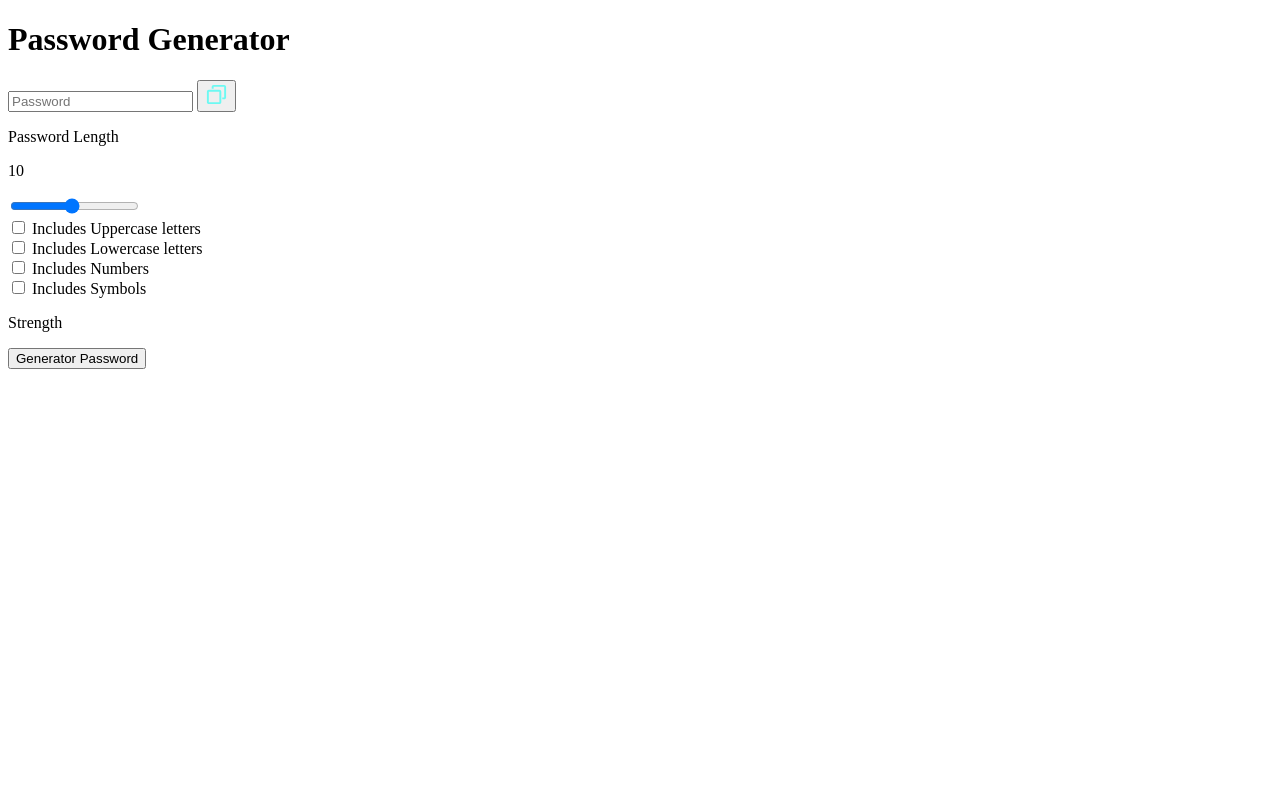
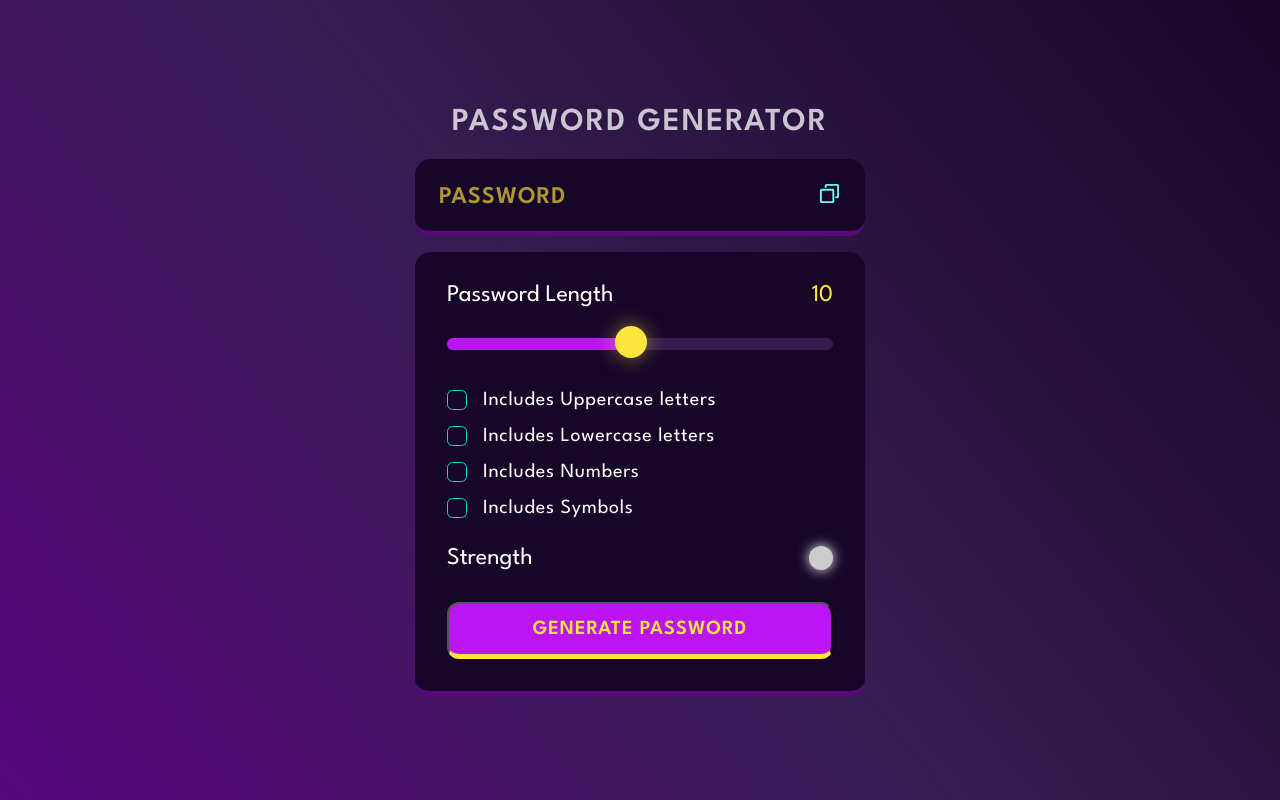
Before and after one commit to siddhantgavand12/password_generator, a plain HTML site: page index.html in a window 1280 px wide. Drawn offline with Linux system fonts and the light colour scheme.

Commit message:
added css

```diff
--- a/index.html
+++ b/index.html
@@ -2,64 +2,79 @@
 <html lang="en">
 <head>
     <meta charset="UTF-8">
+    <meta http-equiv="X-UA-Compatible" content="IE=edge">
     <meta name="viewport" content="width=device-width, initial-scale=1.0">
-    <title>Password Generator</title>
+    <title>Document</title>
+    <link rel="preconnect" href="https://fonts.googleapis.com" />
+    <link rel="preconnect" href="https://fonts.gstatic.com" crossorigin />
+    <link
+      href="https://fonts.googleapis.com/css2?family=League+Spartan:wght@100;200;300;400;600&display=swap"
+      rel="stylesheet"
+    />
+    <link rel="stylesheet" href="styles.css">
 </head>
 <body>
 
     <div class="container">
+
         <h1>Password Generator</h1>
 
-        <div class="dispay-container">
-            <input readonly placeholder="Password" class="dispay" data-passwordDisplay>
+        <div class="display-container">
 
-            <button data-copy>
-                <span data-copyMsg></span>
+            <input readonly placeholder="Password" class="display" data-passwordDisplay>
+
+            <button class="copyBtn" data-copy>
+                <span class="tooltip" data-copyMsg></span>
                 <img src="./assets/copy.svg" alt="copy" width="23" height="23">
             </button>
+
         </div>
 
+
         <div class="input-container">
+
+            <!--password length section-->
             <div class="length-container">
                 <p>Password Length</p>
                 <p data-lengthNumber>0</p>
             </div>
 
-            <!-- slider  -->
+            <!--slider-->
             <input type="range" min="1" max="20" class="slider" step="1" data-lengthSlider>
 
-            <!-- Checkboxes -->
-             <div>
-                <input type="checkbox" name="" id="uppercase">
+            <!-- checkboxes-->
+            <div class="check">
+                <input type="checkbox" id="uppercase">
                 <label for="uppercase">Includes Uppercase letters</label>
-             </div>
-             <div>
-                <input type="checkbox" name="" id="lowercase">
+            </div>
+
+            <div class="check">
+                <input type="checkbox" id="lowercase">
                 <label for="lowercase">Includes Lowercase letters</label>
-             </div>
-             <div>
-                <input type="checkbox" name="" id="numbers">
-                <label for="numbers">Includes Numbers</label>
-             </div>
-             <div>
-                <input type="checkbox" name="" id="symbols">
-                <label for="symbols">Includes Symbols</label>
-             </div>
+            </div>
 
-             <!-- strength section  -->
-              <div class="strength-container">
+            <div class="check">
+                <input type="checkbox" id="numbers">
+                <label for="numbers">Includes Numbers </label>
+            </div>
+
+            <div class="check">
+                <input type="checkbox" id="symbols">
+                <label for="symbols">Includes Symbols </label>
+            </div>
+
+            <!-- strength section-->
+            <div class="strength-container">
                 <p>Strength</p>
-                <div data-indicator></div>
-              </div>
+                <div class="indicator" data-indicator></div>
+            </div>
 
-              <!-- Generator Password  -->
-               <button class="generateButton">Generator Password</button>
+            <!-- generate password-->
+            <button class="generateButton">Generate Password</button>
+
         </div>
 
-
     </div>
-
     <script src="script.js"></script>
-
 </body>
 </html>
--- a/script.js
+++ b/script.js
@@ -20,6 +20,7 @@ let passwordLength = 10;
 let checkCount = 0;
 handleSlider();
 //ste strength circle color to grey
+setIndicator("#ccc");
 
 
 //set passwordLength
@@ -27,11 +28,14 @@ function handleSlider() {
     inputSlider.value = passwordLength;
     lengthDisplay.innerText = passwordLength;
     //or kuch bhi karna chahiye ? - HW
+    const min = inputSlider.min;
+    const max = inputSlider.max;
+    inputSlider.style.backgroundSize = ( (passwordLength - min)*100/(max - min)) + "% 100%"
 }
 
 function setIndicator(color) {
     indicator.style.backgroundColor = color;
-    //shadow - HW
+    indicator.style.boxShadow = `0px 0px 12px 1px ${color}`;
 }
 
 function getRndInteger(min, max) {
@@ -95,20 +99,12 @@ async function copyContent() {
 
 }
 
-inputSlider.addEventListener('input', (e) => {
-    passwordLength = e.target.value;
-    handleSlider();
-})
-
-copyBtn.addEventListener('click', () => {
-    if(passwordDisplay.value)
-        copyContent();
-})
-
 function shufflePassword(array) {
     //Fisher Yates Method
     for (let i = array.length - 1; i > 0; i--) {
+        //random J, find out using random function
         const j = Math.floor(Math.random() * (i + 1));
+        //swap number at i index and j index
         const temp = array[i];
         array[i] = array[j];
         array[j] = temp;
@@ -118,95 +114,103 @@ function shufflePassword(array) {
     return str;
 }
 
-function handleCheckBoxChange(){
+function handleCheckBoxChange() {
     checkCount = 0;
-    allCheckBox.forEach((checkbox) =>{
-        if(checkbox.checked){
+    allCheckBox.forEach( (checkbox) => {
+        if(checkbox.checked)
             checkCount++;
-        }
+    });
 
-        //spacial case
-        if(passwordLength < checkCount){
+    //special condition
+    if(passwordLength < checkCount ) {
         passwordLength = checkCount;
         handleSlider();
     }
-    })
 }
 
 allCheckBox.forEach( (checkbox) => {
     checkbox.addEventListener('change', handleCheckBoxChange);
 })
 
+
+inputSlider.addEventListener('input', (e) => {
+    passwordLength = e.target.value;
+    handleSlider();
+})
+
+
+copyBtn.addEventListener('click', () => {
+    if(passwordDisplay.value)
+        copyContent();
+})
+
 generateBtn.addEventListener('click', () => {
-  if(checkCount <= 0){
+    //none of the checkbox are selected
+
+    if(checkCount == 0)
         return;
-  }
 
-  if(passwordLength < checkCount){
+    if(passwordLength < checkCount) {
         passwordLength = checkCount;
         handleSlider();
     }
 
-  // let's start the journey to find new password
-
+    // let's start the jouney to find new password
+    console.log("Starting the Journey");
     //remove old password
     password = "";
-  //   console.log("journey done");
 
     //let's put the stuff mentioned by checkboxes
-//   if(uppercaseCheck.checked){
-//     password = generateUpperCase();
-//   }
-//   if(lowercaseCheck.checked){
-//     password = generateLowerCase();
-//   }
-//   if(numbersCheck.checked){
-//     password = generateRandomNumber();
-//   }
-//   if(symbolsCheck.checked){
-//     password = generateSymbol();
-//   }
 
-    let funArr = [];
+    // if(uppercaseCheck.checked) {
+    //     password += generateUpperCase();
+    // }
 
-    if(uppercaseCheck.checked){
-        funArr.push(generateUpperCase);
-    }
+    // if(lowercaseCheck.checked) {
+    //     password += generateLowerCase();
+    // }
 
-    if(lowercaseCheck.checked){
-        funArr.push(generateLowerCase);
-    }
+    // if(numbersCheck.checked) {
+    //     password += generateRandomNumber();
+    // }
 
-    if(numbersCheck.checked){
-        funArr.push(generateRandomNumber);
-    }
+    // if(symbolsCheck.checked) {
+    //     password += generateSymbol();
+    // }
 
-    if(symbolsCheck.checked){
-        funArr.push(generateSymbol);
-    }
+    let funcArr = [];
+
+    if(uppercaseCheck.checked)
+        funcArr.push(generateUpperCase);
+
+    if(lowercaseCheck.checked)
+        funcArr.push(generateLowerCase);
+
+    if(numbersCheck.checked)
+        funcArr.push(generateRandomNumber);
+
+    if(symbolsCheck.checked)
+        funcArr.push(generateSymbol);
 
     //compulsory addition
-    for (let i = 0; i < funArr.length; i++) {
-        password += funArr[i]();
+    for(let i=0; i<funcArr.length; i++) {
+        password += funcArr[i]();
     }
-    // console.log("compulsory addition done");
+    console.log("COmpulsory adddition done");
 
-    for (let i = 0; i< passwordLength-funArr.length; i++){
-        let randIndex = getRndInteger(0,funArr.length);
-        password += funArr[randIndex]();
+    //remaining adddition
+    for(let i=0; i<passwordLength-funcArr.length; i++) {
+        let randIndex = getRndInteger(0 , funcArr.length);
+        console.log("randIndex" + randIndex);
+        password += funcArr[randIndex]();
     }
-
+    console.log("Remaining adddition done");
     //shuffle the password
     password = shufflePassword(Array.from(password));
-    // console.log("shuffle done");
-
-    // show in UI
+    console.log("Shuffling done");
+    //show in UI
     passwordDisplay.value = password;
-    // console.log("showing on UI done");
-
-    //calculating strength
+    console.log("UI adddition done");
+    //calculate strength
     calcStrength();
-    // console.log("strength calculation done");
-
-
-})
+});
--- /dev/null
+++ b/styles.css
@@ -0,0 +1,282 @@
+*,
+*::before,
+*::after {
+    margin: 0;
+    padding: 0;
+    box-sizing: border-box;
+    font-family: 'League Spartan', sans-serif;
+}
+
+:root {
+
+    --dk-violet: hsl(268, 75%, 9%);
+    --lt-violet: hsl(268, 47%, 21%);
+    --lt-violet2: hsl(281, 89%, 26%);
+    --vb-violet: hsl(285, 91%, 52%);
+    --vb-violet2: hsl(290, 70%, 36%);
+
+    --vb-yellow: hsl(52, 100%, 62%);
+
+
+    --pl-white: hsl(0, 0%, 100%);
+
+    --vb-cyan: hsl(176, 100%, 44%);
+    --vb-cyan2: hsl(177, 92%, 70%);
+    --dk-text: hsl(198, 20%, 13%);
+}
+
+body {
+    width: 100vw;
+    height: 100vh;
+    display: flex;
+    flex-direction: column;
+    align-items: center;
+    justify-content: center;
+    background: linear-gradient(231deg, rgba(22, 6, 40, 1) 0%, rgba(52, 28, 79, 1) 50%, rgba(88, 7, 125, 1) 100%);
+}
+
+.container {
+    width: 90%;
+    max-width: 450px;
+}
+
+h1 {
+    color: var(--pl-white);
+    opacity: 0.75;
+    text-transform: uppercase;
+    letter-spacing: 2px;
+    text-align: center;
+    line-height: 1.2;
+}
+
+.display-container {
+    position: relative;
+    background-color: var(--dk-violet);
+    border-radius: 1rem;
+    border-bottom: 0.35rem solid var(--lt-violet2);
+    margin: 1rem 0;
+    padding-top: 0.35rem;
+}
+
+
+.display {
+    width: 100%;
+    background-color: transparent;
+    padding: 1.15rem 1rem;
+    color: var(--vb-yellow);
+    font-weight: 600;
+    font-size: 1.5rem;
+    line-height: 30px;
+    letter-spacing: 1px;
+    padding-right: 3.25rem;
+    border:none;
+  }
+
+.display::placeholder {
+    position:absolute;
+    top: 50%;
+    left: 1.5rem;
+    font-size: 1.5rem;
+    line-height:30px;
+    color:var(--vb-yellow);
+    opacity: 0.65;
+    text-transform: uppercase;
+    transform: translateY(-50%);
+}
+
+.display-container button {
+    position:absolute;
+    top:50%;
+    right:1.5rem;
+    transform: translateY(-50%);
+}
+
+.input-container{
+    width:100%;
+    background-color: var(--dk-violet);
+    border-radius: 1rem;
+    padding: 2rem;
+    border-bottom: 0.35rem solid var(--lt-violet2);
+}
+
+
+.length-container {
+    display: flex;
+    justify-content: space-between;
+    align-items: center;
+}
+
+
+.length-container p:nth-child(1) {
+    color:var(--pl-white);
+    font-size: 1.5rem;
+}
+
+
+.length-container p:nth-child(2) {
+    color:var(--vb-yellow);
+    font-size: 1.5rem;
+}
+
+
+.strength-container {
+    display: flex;
+    justify-content: space-between;
+    align-items: center;
+    margin-top: 1.75rem;
+    margin-bottom: 2rem;
+}
+
+
+.strength-container p{
+    color:var(--pl-white);
+    font-size: 1.5rem;
+}
+
+.indicator {
+    width:1.5rem;
+    height:1.5rem;
+    border-radius:50%;
+}
+
+.generateButton {
+    cursor: pointer;
+    width: 100%;
+    padding: 1rem 0;
+    background-color: var(--vb-violet);
+    text-align: center;
+    border-radius: 0.75rem;
+    border-bottom: 0.35rem solid var(--vb-yellow);
+    text-transform: uppercase;
+    letter-spacing: 1px;
+    color: var(--vb-yellow);
+    font-weight: 600;
+    font-size: 1.25rem;
+  }
+
+.check {
+    display: flex;
+    align-items: center;
+    margin: 1rem 0;
+    gap: 0 1rem;
+}
+
+.check input{
+    appearance: none;
+    width: 20px;
+    height: 20px;
+    border: 1px solid var(--vb-cyan);
+    cursor: pointer;
+    position: relative;
+    border-radius: 0.35rem;
+}
+
+
+.check input:checked{
+    background-color: var(--vb-cyan);
+}
+
+
+.check input:checked::before {
+    content: '✔';
+    position: absolute;
+    color: var(--dk-text);
+    font-size:1.05rem;
+    font-weight: 600;
+    left:50%;
+    top:-3.5px;
+    transform: translateX(-50%);
+}
+
+.check label {
+    color: var(--pl-white);
+    font-size: 1.25rem;
+    letter-spacing: 0.75px;
+}
+
+.copyBtn{
+    cursor: pointer;
+    background-color: transparent;
+    border:none;
+    outline:none;
+}
+
+.tooltip {
+    position: absolute;
+    background-color: var(--vb-violet2);
+    color: var(--vb-yellow);
+    font-size: 1.25rem;
+    top: -35px;
+    left: -25px;
+    padding: 5px 10px;
+    border-radius: 1rem;
+    opacity: 0;
+    transform: scale(0);
+    transform-origin: bottom;
+    transition: all 250ms ease-in-out;
+  }
+
+  .tooltip.active {
+    opacity: 1;
+    transform: scale(1);
+  }
+
+.slider{
+    appearance: none;
+    width:100%;
+    height: 0.75rem;
+    cursor: pointer;
+    background-color: var(--lt-violet);
+    border-radius: 1rem;
+    margin-top: 2rem;
+    margin-bottom: 1.5rem;
+    background-image: linear-gradient(var(--vb-violet), var(--vb-violet));
+    background-repeat: no-repeat;
+    border:none;
+    outline:none;
+    z-index:-1;
+}
+
+.slider::-webkit-slider-thumb {
+    position:relative;
+    z-index:1;
+    appearance: none;
+    height:2rem;
+    width:2rem;
+    border-radius: 50%;
+    background-color: var(--vb-yellow);
+    cursor:pointer;
+    margin-top: -3px;
+    box-shadow: 0px 0px 20px 0px rgba(255, 229, 61, 0.50);
+    transition: all 100ms ease-in;
+}
+
+.slider:focus{
+    outline: 3px solid var(--vb-yellow);
+}
+
+.slider::-webkit-slider-thumb:hover{
+    outline: 2px solid var(--vb-yellow);
+    background-color: var(--dk-violet);
+    box-shadow: 0px 0px 25px 5px rgba(255, 229, 61, 0.80);
+}
+
+
+/*Homework -> Explore below code */
+/* .slider::-moz-range-thumb {
+    position: relative;
+    z-index: 1;
+    appearance: none;
+    height: 2rem;
+    width: 2rem;
+    border-radius: 50%;
+    background: var(--vb-yellow);
+    box-shadow: 0px 0px 20px 0px rgba(255, 229, 61, 0.50);
+    cursor: pointer;
+  }
+
+  .slider::-moz-range-thumb:hover {
+    outline: 2px solid var(--vb-yellow);
+    background-color: var(--dk-violet);
+    box-shadow: 0px 0px 25px 5px rgba(255, 229, 61, 0.80);
+  } */
```
Lines whose indentation alone changed are shown as unchanged.
